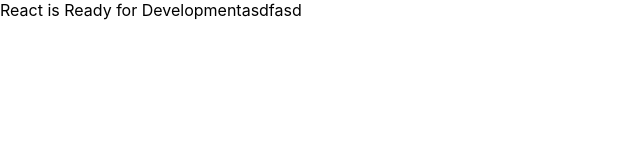
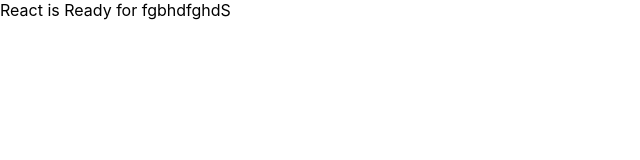
Before and after one commit to KDRUCSProjects/bridging-business-system-3023103, a React (Create React App) app in the folder src/presentation/web/: page / in a window 1280 px wide. Shown: the top 160 px of the page, without its empty margins (0-640 px from the left). Built offline with nearby package versions, Linux system fonts and the light colour scheme.

Commit message:
Update App.js
fger

```diff
--- a/src/presentation/web/src/App.js
+++ b/src/presentation/web/src/App.js
@@ -2,7 +2,7 @@
 function App() {
   return (
     <div className="App">
-      React is Ready for Developmentasdfasd
+      React is Ready for fgbhdfghdS
     </div>
   );
 }
```
